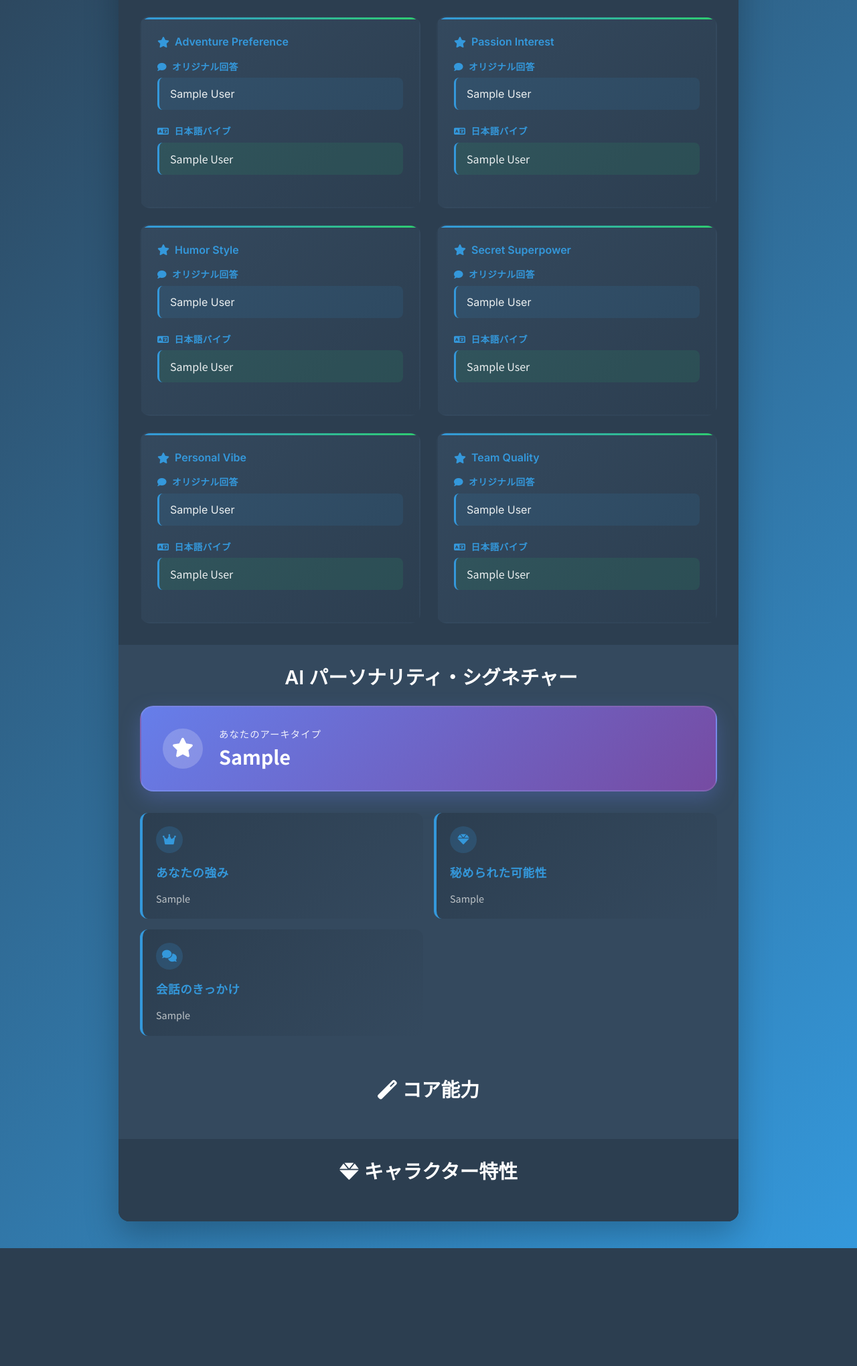
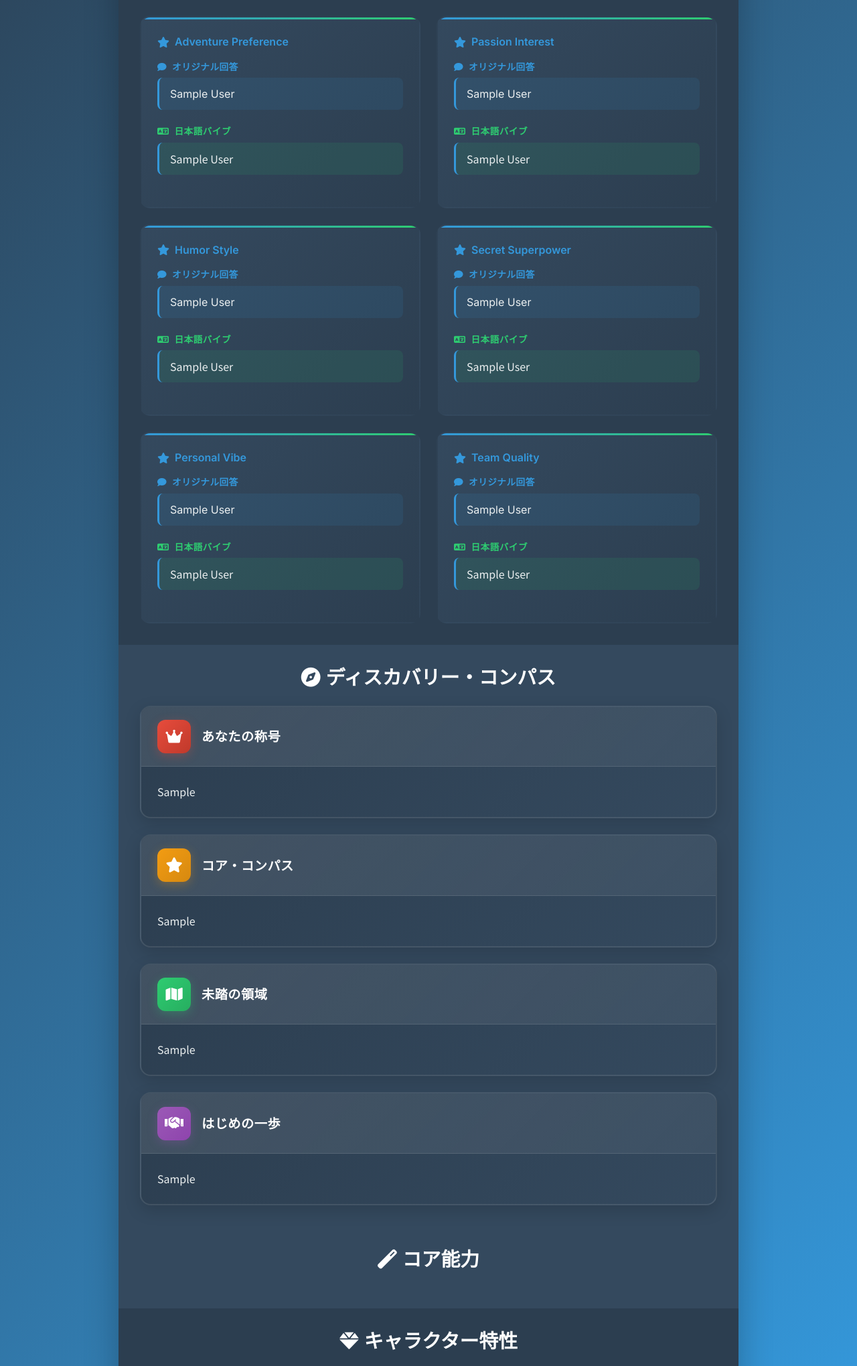
Before and after one commit to PhanAnh-V/StudentVibe, a Flask app: page /profile/1 in a window 1280 px wide. Shown: the part 404-2444 px from the top of the page at 67% size. Before the commit the page ends 2268 px from the top, so only its background shows below. Run offline with Flask 3, Linux system fonts and the light colour scheme; tables that the repository leaves empty hold one stand-in row (values such as "Sample post"); some libraries are stand-ins or nearby versions.

Commit message:
Redesign student profile to showcase insights from personality analysis
Implements new styles in `profile.html` to display the Discovery Compass data.

Replit-Commit-Author: Agent
Replit-Commit-Session-Id: 5a3d1e31-4580-427c-9318-f7b58621a14d

```diff
--- a/templates/profile.html
+++ b/templates/profile.html
@@ -233,6 +233,91 @@
             font-weight: 700;
             line-height: 1.2;
         }
+
+        /* Discovery Compass Styles */
+        .discovery-compass-container {
+            display: grid;
+            gap: 1.5rem;
+            margin-top: 1.5rem;
+        }
+
+        .compass-section {
+            background: linear-gradient(135deg, #2c3e50 0%, #34495e 100%);
+            border-radius: 16px;
+            border: 2px solid rgba(255, 255, 255, 0.1);
+            overflow: hidden;
+            transition: all 0.3s ease;
+            box-shadow: 0 8px 25px rgba(0, 0, 0, 0.15);
+        }
+
+        .compass-section:hover {
+            transform: translateY(-3px);
+            border-color: rgba(255, 255, 255, 0.2);
+            box-shadow: 0 12px 35px rgba(0, 0, 0, 0.25);
+        }
+
+        .compass-header {
+            background: linear-gradient(135deg, rgba(255, 255, 255, 0.1) 0%, rgba(255, 255, 255, 0.05) 100%);
+            padding: 1.2rem 1.5rem;
+            display: flex;
+            align-items: center;
+            gap: 1rem;
+            border-bottom: 1px solid rgba(255, 255, 255, 0.1);
+        }
+
+        .compass-icon {
+            background: linear-gradient(135deg, #667eea 0%, #764ba2 100%);
+            border-radius: 12px;
+            width: 50px;
+            height: 50px;
+            display: flex;
+            align-items: center;
+            justify-content: center;
+            font-size: 1.4rem;
+            color: #fff;
+            box-shadow: 0 4px 15px rgba(102, 126, 234, 0.3);
+        }
+
+        .compass-title {
+            color: #fff;
+            font-size: 1.2rem;
+            font-weight: 600;
+            margin: 0;
+            font-family: 'Noto Sans JP', sans-serif;
+            letter-spacing: 0.5px;
+        }
+
+        .compass-content {
+            padding: 1.5rem;
+        }
+
+        .compass-text {
+            color: #ecf0f1;
+            font-size: 1rem;
+            line-height: 1.7;
+            font-family: 'Noto Sans JP', sans-serif;
+            white-space: pre-wrap;
+        }
+
+        /* Specific section styles for visual distinction */
+        .archetype-section .compass-icon {
+            background: linear-gradient(135deg, #e74c3c 0%, #c0392b 100%);
+            box-shadow: 0 4px 15px rgba(231, 76, 60, 0.3);
+        }
+
+        .core-compass-section .compass-icon {
+            background: linear-gradient(135deg, #f39c12 0%, #d68910 100%);
+            box-shadow: 0 4px 15px rgba(243, 156, 18, 0.3);
+        }
+
+        .uncharted-section .compass-icon {
+            background: linear-gradient(135deg, #2ecc71 0%, #27ae60 100%);
+            box-shadow: 0 4px 15px rgba(46, 204, 113, 0.3);
+        }
+
+        .first-step-section .compass-icon {
+            background: linear-gradient(135deg, #9b59b6 0%, #8e44ad 100%);
+            box-shadow: 0 4px 15px rgba(155, 89, 182, 0.3);
         }
 
         .japanese-vibe .answer-label {
@@ -668,56 +790,73 @@
                         <!-- AI-Generated Personality Signature -->
                         <div class="character-abilities">
                             <h2 class="abilities-title">
-                                <i class="fas fa-sparkles"></i>
-                                AI パーソナリティ・シグネチャー
+                                <i class="fas fa-compass"></i>
+                                ディスカバリー・コンパス
                             </h2>
 
-                            <!-- Archetype Display -->
+                            <!-- Discovery Compass Sections -->
+                            <div class="discovery-compass-container">
+
+                                <!-- Your Archetype Section -->
                                 {% if personality_signature.archetype %}
-                            <div class="archetype-showcase">
-                                <div class="archetype-card">
-                                    <div class="archetype-icon">
-                                        <i class="fas fa-star"></i>
+                                <div class="compass-section archetype-section">
+                                    <div class="compass-header">
+                                        <div class="compass-icon">
+                                            <i class="fas fa-crown"></i>
                                         </div>
-                                    <div class="archetype-content">
-                                        <h3 class="archetype-title">あなたのアーキタイプ</h3>
-                                        <div class="archetype-name japanese-text">{{ personality_signature.archetype }}</div>
+                                        <h3 class="compass-title">あなたの称号</h3>
                                     </div>
+                                    <div class="compass-content">
+                                        <div class="compass-text japanese-text">{{ personality_signature.archetype }}</div>
                                     </div>
                                 </div>
                                 {% endif %}
 
-                            <!-- Personality Insights Grid -->
-                            <div class="abilities-grid">
+                                <!-- Core Compass Section -->
                                 {% if personality_signature.core_strength %}
-                                <div class="ability-card">
-                                    <div class="ability-icon">
-                                        <i class="fas fa-crown"></i>
+                                <div class="compass-section core-compass-section">
+                                    <div class="compass-header">
+                                        <div class="compass-icon">
+                                            <i class="fas fa-star"></i>
                                         </div>
-                                    <div class="ability-name">あなたの強み</div>
-                                    <div class="ability-description japanese-text">{{ personality_signature.core_strength }}</div>
+                                        <h3 class="compass-title">コア・コンパス</h3>
+                                    </div>
+                                    <div class="compass-content">
+                                        <div class="compass-text japanese-text">{{ personality_signature.core_strength }}</div>
+                                    </div>
                                 </div>
                                 {% endif %}
 
+                                <!-- Uncharted Territory Section -->
                                 {% if personality_signature.hidden_potential %}
-                                <div class="ability-card">
-                                    <div class="ability-icon">
-                                        <i class="fas fa-gem"></i>
+                                <div class="compass-section uncharted-section">
+                                    <div class="compass-header">
+                                        <div class="compass-icon">
+                                            <i class="fas fa-map"></i>
                                         </div>
-                                    <div class="ability-name">秘められた可能性</div>
-                                    <div class="ability-description japanese-text">{{ personality_signature.hidden_potential }}</div>
+                                        <h3 class="compass-title">未踏の領域</h3>
+                                    </div>
+                                    <div class="compass-content">
+                                        <div class="compass-text japanese-text">{{ personality_signature.hidden_potential }}</div>
+                                    </div>
                                 </div>
                                 {% endif %}
 
+                                <!-- Your First Step Section -->
                                 {% if personality_signature.conversation_catalyst %}
-                                <div class="ability-card">
-                                    <div class="ability-icon">
-                                        <i class="fas fa-comments"></i>
+                                <div class="compass-section first-step-section">
+                                    <div class="compass-header">
+                                        <div class="compass-icon">
+                                            <i class="fas fa-handshake"></i>
                                         </div>
-                                    <div class="ability-name">会話のきっかけ</div>
-                                    <div class="ability-description japanese-text">{{ personality_signature.conversation_catalyst }}</div>
+                                        <h3 class="compass-title">はじめの一歩</h3>
+                                    </div>
+                                    <div class="compass-content">
+                                        <div class="compass-text japanese-text">{{ personality_signature.conversation_catalyst }}</div>
+                                    </div>
                                 </div>
                                 {% endif %}
+
                             </div>
                         </div>
 
```
Also changed, not shown: other parts of templates/profile.html (+37 -0 lines). Lines whose indentation alone changed are shown as unchanged.
